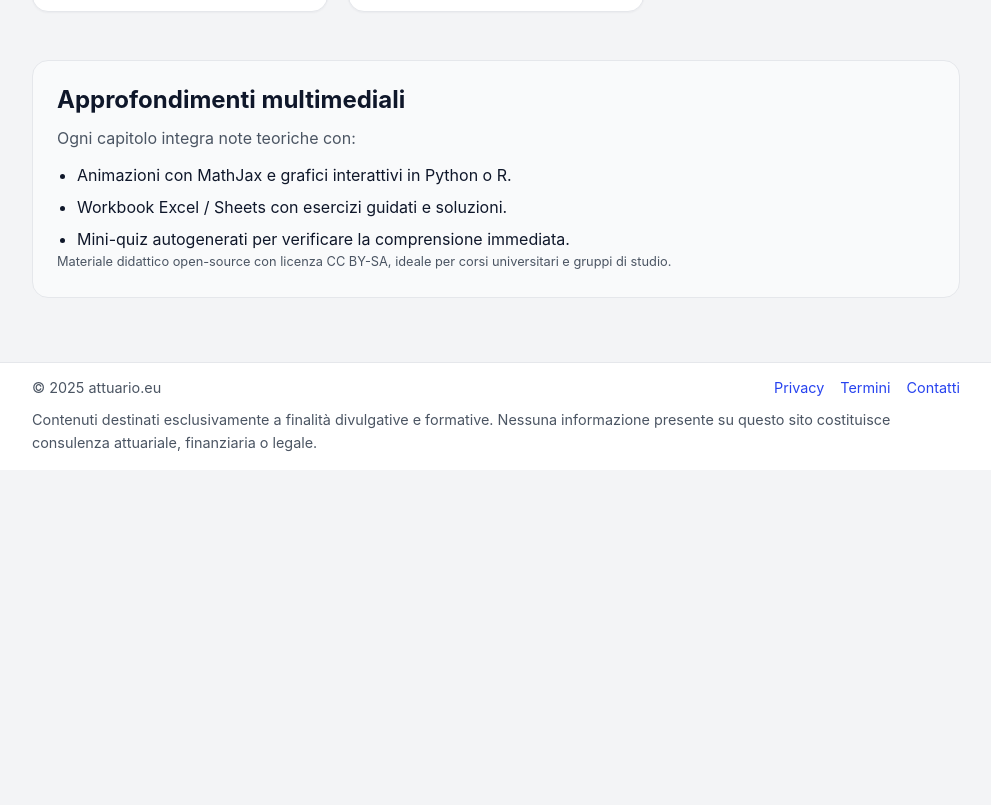
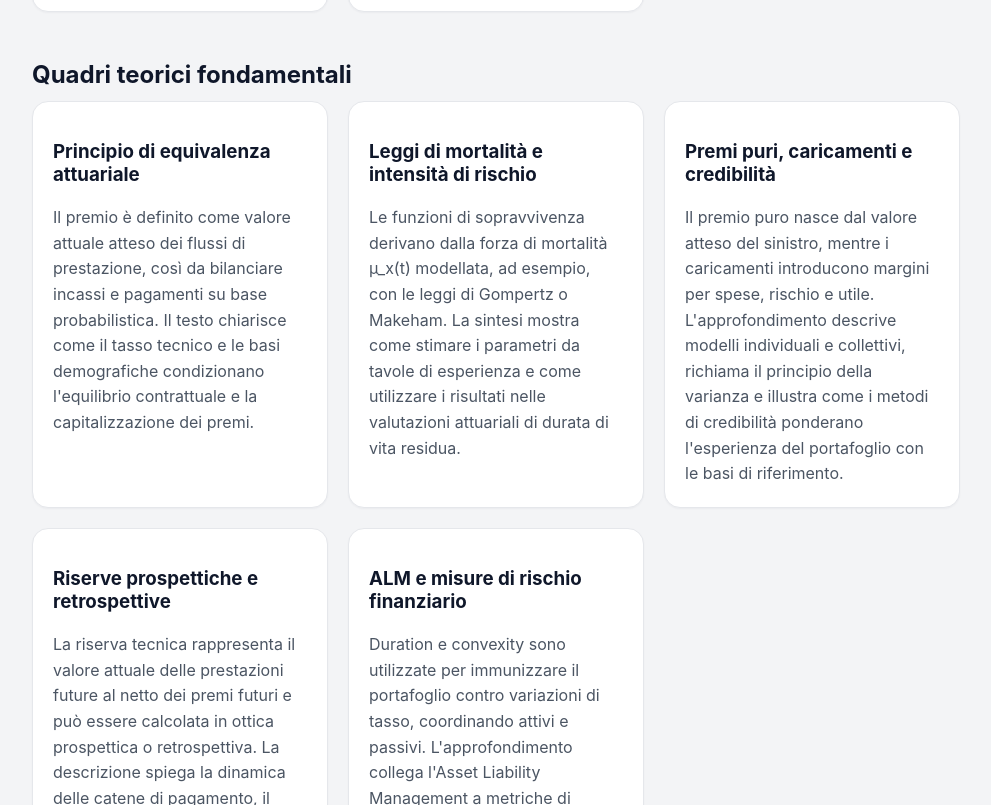
Before and after one commit to pietroscik/attuario-eu, a Next.js app: page /teoria in a window 1280 px wide. Shown: the part 815-1620 px from the top of the page, without its empty margins (144-1135 px from the left). Before the commit the page ends 1285 px from the top, so only its background shows below. Built offline with nearby package versions, Linux system fonts and the light colour scheme.

Commit message:
Add detailed research highlights descriptions

```diff
--- a/pages/teoria.js
+++ b/pages/teoria.js
@@ -43,6 +43,34 @@ const topics = [
   },
 ];
 
+const researchHighlights = [
+  {
+    title: "Principio di equivalenza attuariale",
+    description:
+      "Il premio è definito come valore attuale atteso dei flussi di prestazione, così da bilanciare incassi e pagamenti su base probabilistica. Il testo chiarisce come il tasso tecnico e le basi demografiche condizionano l'equilibrio contrattuale e la capitalizzazione dei premi.",
+  },
+  {
+    title: "Leggi di mortalità e intensità di rischio",
+    description:
+      "Le funzioni di sopravvivenza derivano dalla forza di mortalità µ_x(t) modellata, ad esempio, con le leggi di Gompertz o Makeham. La sintesi mostra come stimare i parametri da tavole di esperienza e come utilizzare i risultati nelle valutazioni attuariali di durata di vita residua.",
+  },
+  {
+    title: "Premi puri, caricamenti e credibilità",
+    description:
+      "Il premio puro nasce dal valore atteso del sinistro, mentre i caricamenti introducono margini per spese, rischio e utile. L'approfondimento descrive modelli individuali e collettivi, richiama il principio della varianza e illustra come i metodi di credibilità ponderano l'esperienza del portafoglio con le basi di riferimento.",
+  },
+  {
+    title: "Riserve prospettiche e retrospettive",
+    description:
+      "La riserva tecnica rappresenta il valore attuale delle prestazioni future al netto dei premi futuri e può essere calcolata in ottica prospettica o retrospettiva. La descrizione spiega la dinamica delle catene di pagamento, il ruolo delle assunzioni economiche e demografiche e l'impiego di modelli stocastici per stimare l'IBNR.",
+  },
+  {
+    title: "ALM e misure di rischio finanziario",
+    description:
+      "Duration e convexity sono utilizzate per immunizzare il portafoglio contro variazioni di tasso, coordinando attivi e passivi. L'approfondimento collega l'Asset Liability Management a metriche di rischio come VaR e TVaR, evidenziando l'uso di scenari deterministici e simulazioni stocastiche per la gestione del capitale.",
+  },
+];
+
 export default function Teoria() {
   return (
     <Layout
@@ -63,6 +91,18 @@ export default function Teoria() {
         ))}
       </section>
 
+      <section className="section">
+        <h2>Quadri teorici fondamentali</h2>
+        <div className="card-grid">
+          {researchHighlights.map(({ title, description }) => (
+            <article key={title} className="card">
+              <h3>{title}</h3>
+              <p>{description}</p>
+            </article>
+          ))}
+        </div>
+      </section>
+
       <section className="section info-panel">
         <h2>Approfondimenti multimediali</h2>
         <p>Ogni capitolo integra note teoriche con:</p>
```
